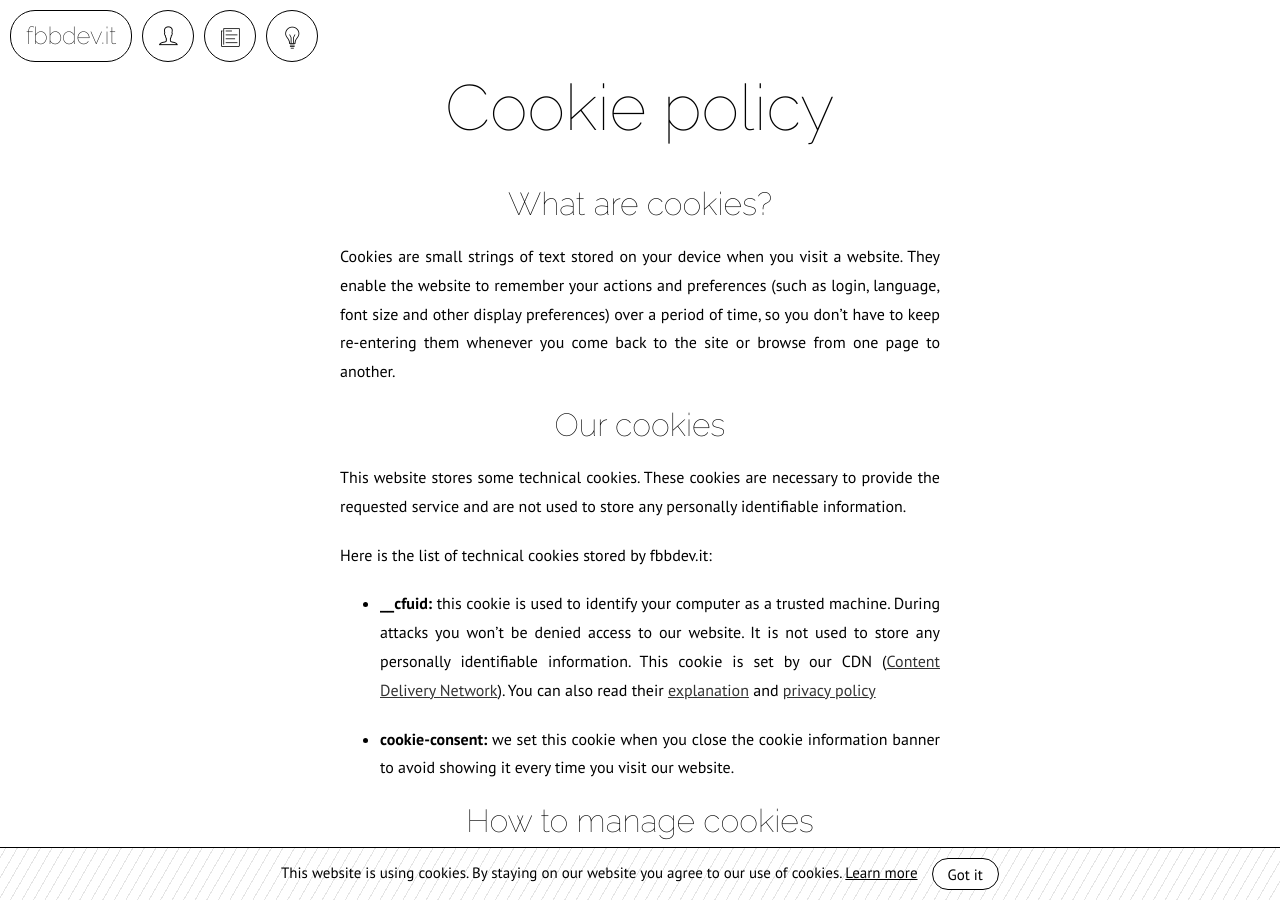
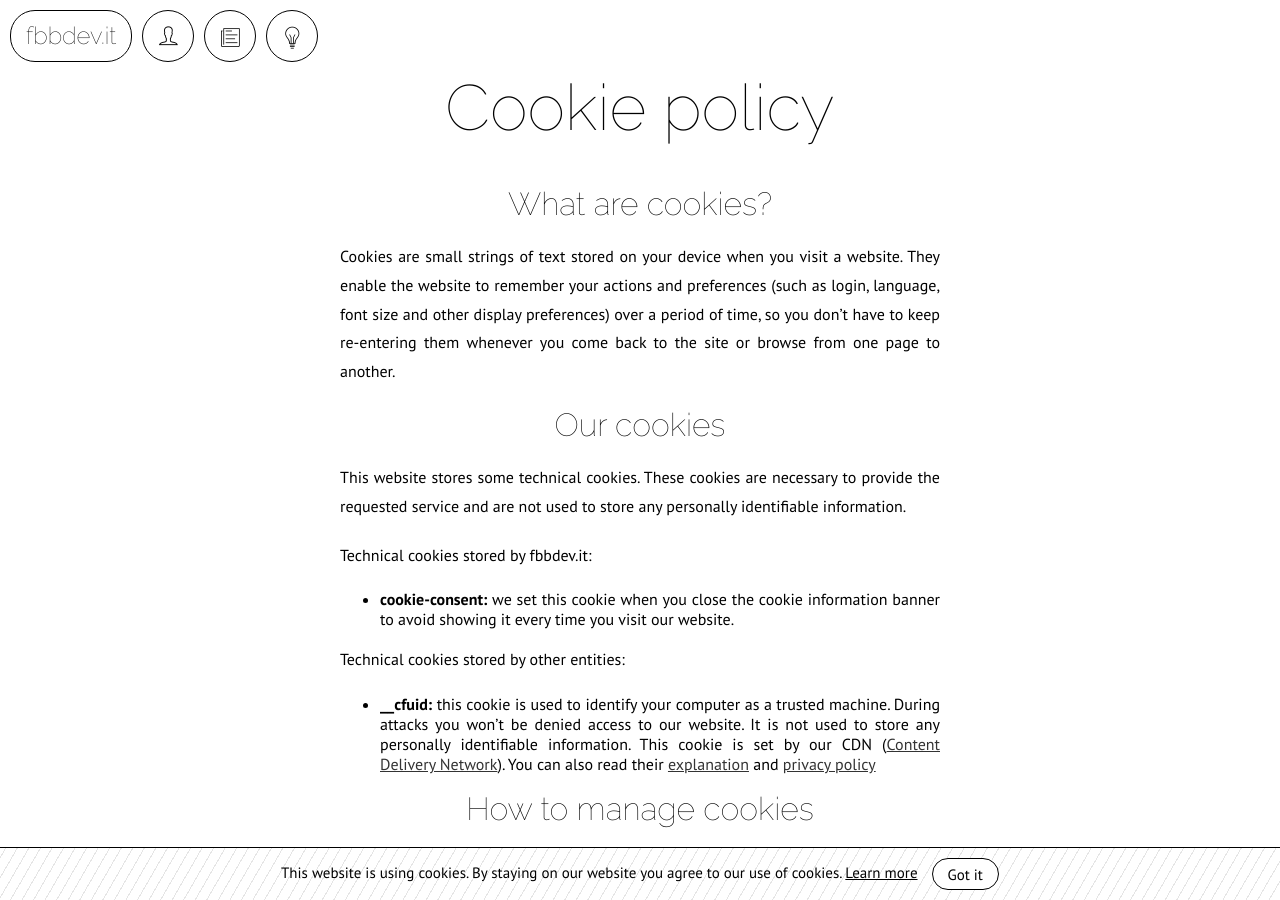
Before and after one commit to fbbdev/fbbdev.github.io, a Jekyll site: the page built from cookies.md, in a window 1280 px wide and 900 px high. Built offline with Jekyll 4.4.1, drawn with Linux system fonts in a browser that asks for light colours.

Commit message:
Update cookie policy

```diff
--- a/cookies.md
+++ b/cookies.md
@@ -57,7 +57,12 @@ This website stores some technical cookies. These cookies are necessary
 to provide the requested service and are not used to store any
 personally identifiable information.
 
-Here is the list of technical cookies stored by fbbdev.it:
+Technical cookies stored by fbbdev.it:
+
+  - **cookie-consent:** we set this cookie when you close the cookie
+    information banner to avoid showing it every time you visit our website.
+
+Technical cookies stored by other entities:
 
   - **__cfuid:** this cookie is used to identify your computer as a trusted
     machine. During attacks you won't be denied access to our
@@ -67,9 +72,6 @@ Here is the list of technical cookies stored by fbbdev.it:
     You can also read their
     [explanation](https://support.cloudflare.com/hc/articles/200170156-What-does-the-CloudFlare-cfduid-cookie-do-){:blank} and
     [privacy policy](https://www.cloudflare.com/security-policy){:blank}
-
-  - **cookie-consent:** we set this cookie when you close the cookie
-    information banner to avoid showing it every time you visit our website.
 
 # How to manage cookies
 
```
